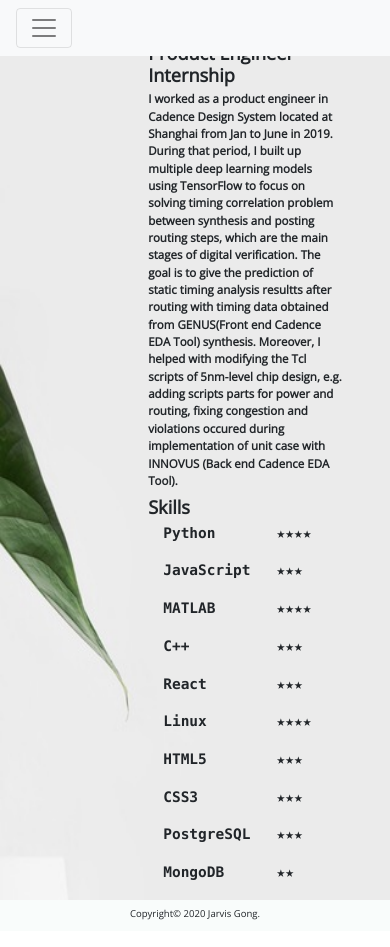
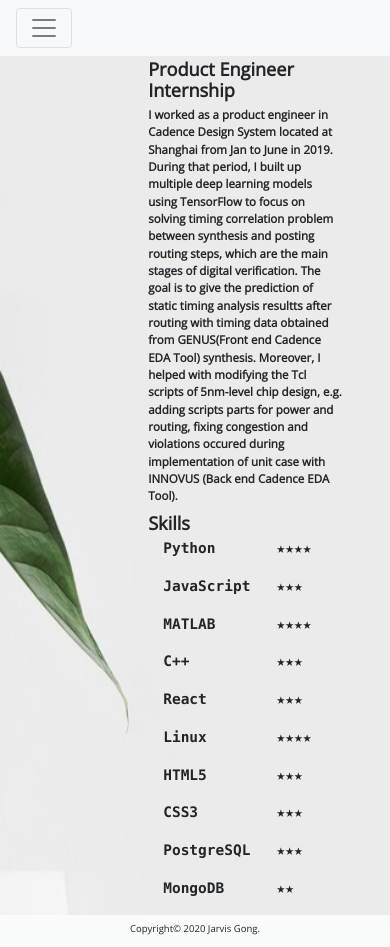
Before and after one commit to YanhaoG/yhgong, a React (Create React App) app: page /#/work in a window 390 px wide. Built offline with nearby package versions, Linux system fonts and the light colour scheme.

Commit message:
edit mobile style

```diff
--- a/public/style.css
+++ b/public/style.css
@@ -109,7 +109,7 @@ div#work > .container {
   text-align: left;
   font-weight: 800;
   font-size: calc(15px + 0.8vw);
-  margin: 1% 40% 0 10%;
+  margin: 5% 40% 0 10%;
 }
 
 #work p.job-detail {
@@ -209,4 +209,7 @@ footer h6 {
 }
 
 @media (max-width: 650px) {
+  #contactme div.margin {
+    margin-top: 30%;
+  }
 }
```
Also changed, not shown: 1 other file (tests, documents, lock files or other folders).
